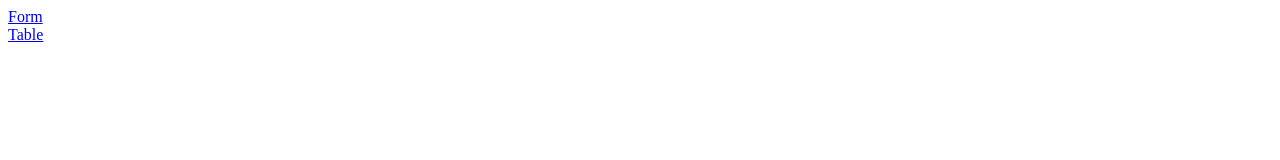
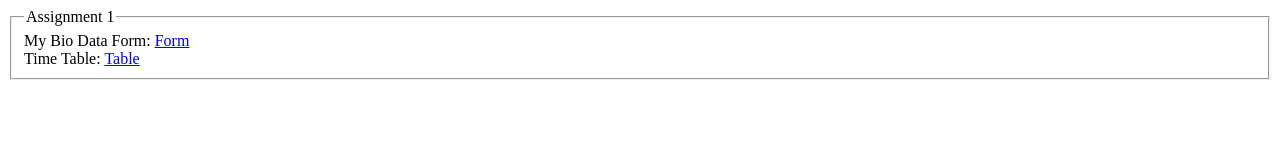
Before and after one commit to harshal-99/CB-BootCamp, a plain HTML site: page index.html in a window 1280 px wide. Drawn offline with Linux system fonts and the light colour scheme.

Commit message:
Added label and fieldset.

```diff
--- a/index.html
+++ b/index.html
@@ -4,15 +4,21 @@
     <meta charset="UTF-8">
     <meta http-equiv="X-UA-Compatible" content="IE=edge">
     <meta name="viewport" content="width=device-width, initial-scale=1.0">
-    <title>CBAssinments</title>
+    <title>CBAssignments</title>
 </head>
 <body>
+
+<fieldset>
+    <legend>Assignment 1</legend>
     <div>
+        <label id="bioData">My Bio Data Form:</label>
         <a href="https://harshal-99.github.io/CB-BootCamp/Assinment-1/form.html">Form</a>
     </div>
     <div>
+        <label id="timeTable">Time Table:</label>
         <a href="https://harshal-99.github.io/CB-BootCamp/Assinment-1/tabel.html">Table</a>
     </div>
+</fieldset>
 
 </body>
 </html>
```
